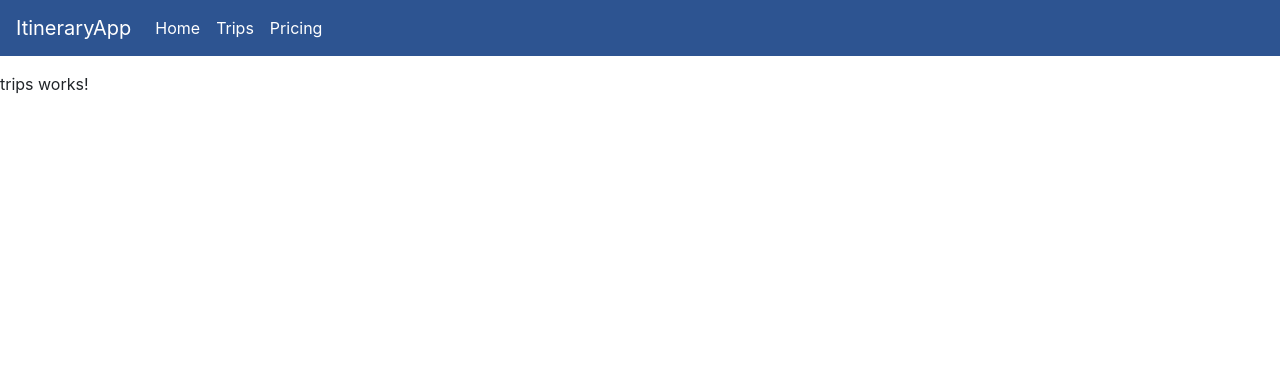
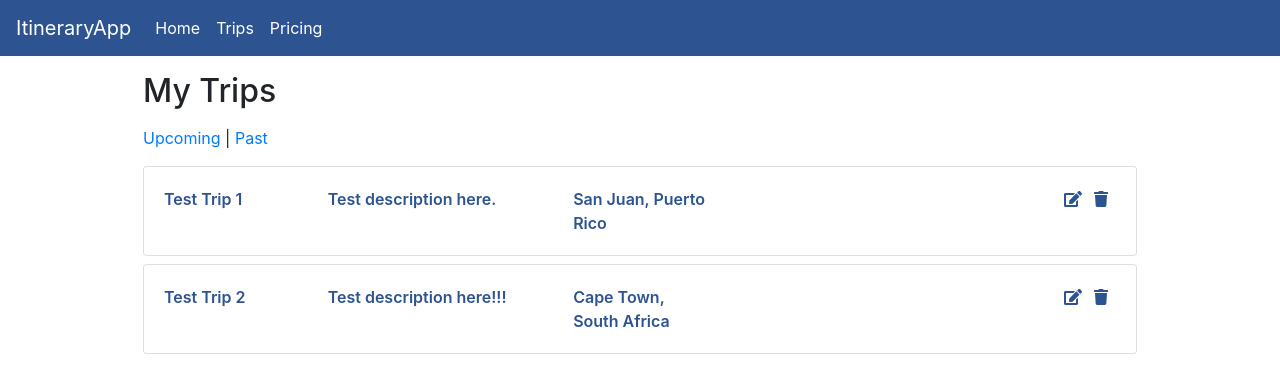
Before and after one commit to AdamMirza/ItineraryApp, an Angular app in the folder Code/ItineraryFrontend/: page /trips in a window 1280 px wide. Shown: the top 392 px of the page. Built offline with nearby package versions, Linux system fonts and the light colour scheme.

Commit message:
Scaffolding for listing trips (sample trips given)

```diff
--- a/Code/ItineraryFrontend/src/app/trips/trips.component.css
+++ b/Code/ItineraryFrontend/src/app/trips/trips.component.css
@@ -0,0 +1,17 @@
+.trip-items {
+    color: #2D5491;
+    font-weight: 600;
+}
+
+.container-fluid {
+    width: 80%;
+}
+
+.icon:hover {
+    cursor: pointer;
+    color: #4a74b5;
+}
+
+.icon {
+    color: #2D5491;
+}
--- a/Code/ItineraryFrontend/src/app/trips/trips.component.html
+++ b/Code/ItineraryFrontend/src/app/trips/trips.component.html
@@ -1 +1,39 @@
-<p>trips works!</p>
+<div class="container-fluid">
+    <div class="row mb-2">
+        <div class="col-12">
+            <h2>My Trips</h2>
+        </div>
+    </div>
+    <div class="row mb-2">
+        <div class="col-12">
+            <a href="#">Upcoming</a> | <a href="#">Past</a>
+        </div>
+    </div>
+    <div class="row">
+        <div class="col-12">
+            <div class="card mt-2 mb-2" *ngFor="let trip of this.trips; let i = index">
+                <div class="card-body">
+                    <div class="row trip-items">
+                        <div class="col-2">
+                            {{trip.title}}
+                        </div>
+                        <div class="col-3">
+                            {{trip.description}}
+                        </div>
+                        <div class="col-2">
+                            {{trip.address}}
+                        </div>
+                        <div class="col-3"></div>
+                        <div class="col-1">
+                        </div>
+                        <div class="col-1">
+                            <fa-icon class="icon" [icon]="['fas', 'edit']" [styles]="{ 'text-align': 'right' }"></fa-icon>
+                            &nbsp;
+                            <fa-icon class="icon" [icon]="['fas', 'trash']" [styles]="{ 'text-align': 'left' }"></fa-icon>
+                        </div>
+                    </div>
+                </div>
+            </div>
+        </div>
+    </div>
+</div>
--- a/Code/ItineraryFrontend/src/app/trips/trips.component.ts
+++ b/Code/ItineraryFrontend/src/app/trips/trips.component.ts
@@ -1,4 +1,5 @@
 import { Component, OnInit } from '@angular/core';
+import { Trip } from '../create-trip/create-trip.component';
 
 @Component({
   selector: 'app-trips',
@@ -6,10 +7,30 @@ import { Component, OnInit } from '@angular/core';
   styleUrls: ['./trips.component.css']
 })
 export class TripsComponent implements OnInit {
+  trips: Array<Trip>;
 
-  constructor() { }
+  constructor() {
+    this.trips = new Array<Trip>();
+  }
 
   ngOnInit() {
+    let tempTrip = new Trip();
+    tempTrip.title = "Test Trip 1";
+    tempTrip.description = "Test description here.";
+    tempTrip.address = "San Juan, Puerto Rico";
+
+    this.trips.push(tempTrip);
+
+
+    console.log(this.trips);
+
+    let tempTrip2 = new Trip();
+    tempTrip2.title = "Test Trip 2";
+    tempTrip2.description = "Test description here!!!";
+    tempTrip2.address = "Cape Town, South Africa";
+
+    this.trips.push(tempTrip2);
+    console.log(this.trips);
   }
 
 }
```
